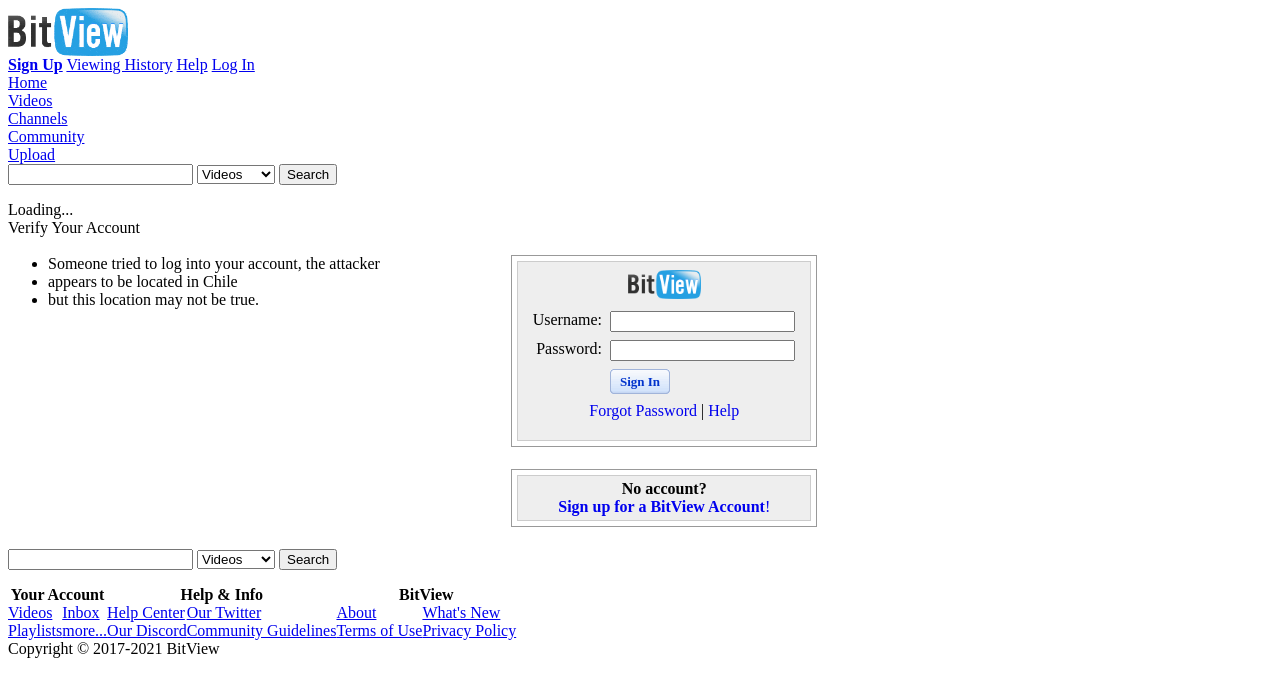
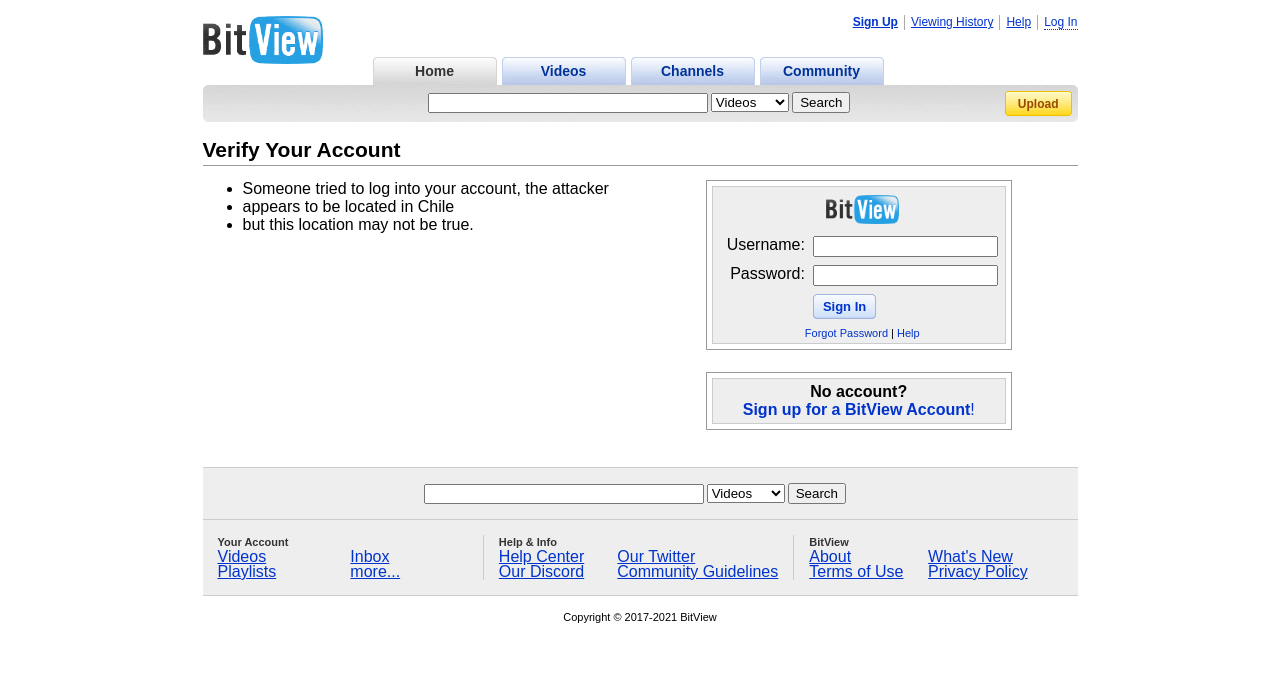
Before and after one commit to TeChingoHatamai/Terminat0r, a plain HTML site: page www.bitview.net/login.html in a window 1280 px wide. Drawn offline with Linux system fonts and the light colour scheme; the site is published under a folder, as on GitHub Pages, so addresses that start at the root find nothing.

Commit message:
Update login.html

```diff
--- a/www.bitview.net/login.html
+++ b/www.bitview.net/login.html
@@ -6,9 +6,7 @@
 <meta name="keywords" content="video, clips, camera, recording, upload, share" />
 
 <title>BitView - Verify Your Account</title>
-<link href="/css/main98f1.css" rel="stylesheet" type="text/css" />
-<!--[if lt IE 8]>
-<link href="/css/main.css" rel="stylesheet" type="text/css" />
+<link href="css/main98f1.css" rel="stylesheet" type="text/css" />
 <![endif]-->
 <script src="../pagead2.googlesyndication.com/pagead/js/f.txt" async></script>
 <script>
```
